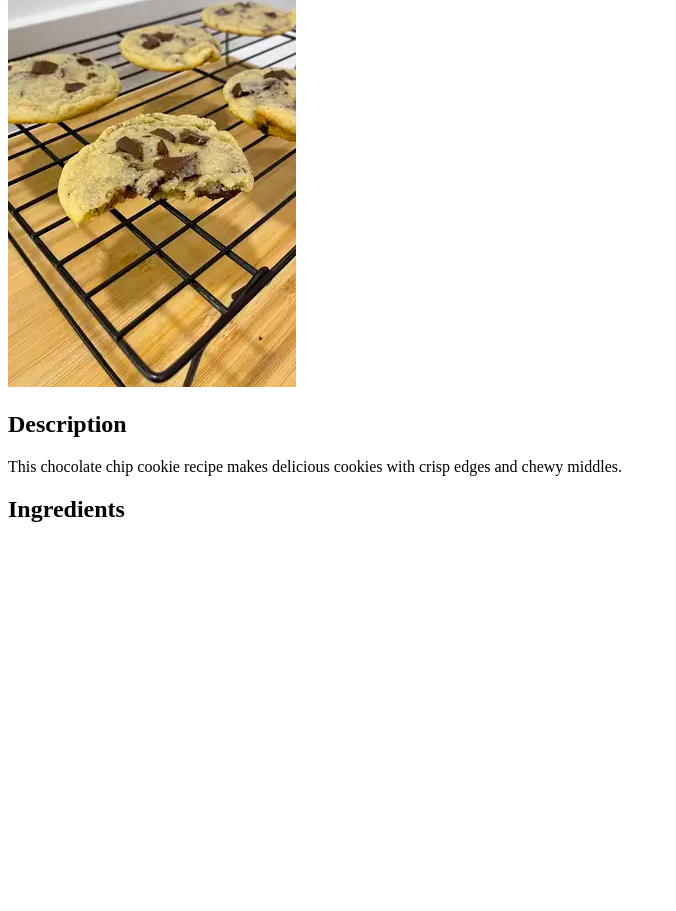
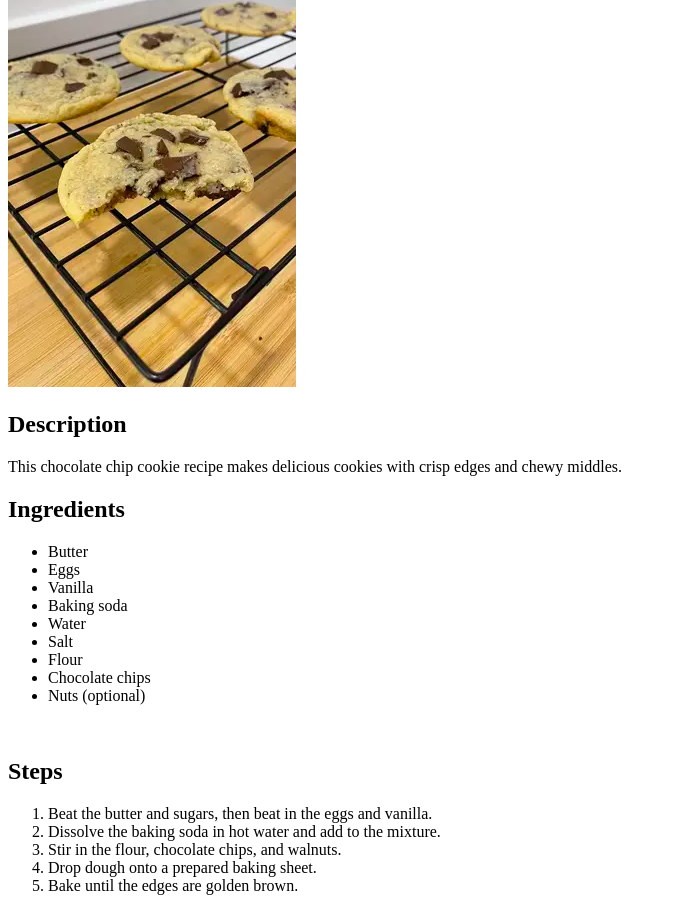
Before and after one commit to Kantere19/odin-recipes, a plain HTML site: page recipes/chocolate-chips-cookies.html in a window 1280 px wide. Shown: the part 205-1116 px from the top of the page, without its empty margins (0-676 px from the left). Before the commit the page ends 800 px from the top, so only its background shows below. Drawn offline with Linux system fonts and the light colour scheme.

```diff
--- a/recipes/chocolate-chips-cookies.html
+++ b/recipes/chocolate-chips-cookies.html
@@ -11,10 +11,41 @@
 
         <img src="../images/image.webp">
 
+        <br>
+
         <h2>Description</h2>
 
-        <p>This chocolate chip cookie recipe makes delicious cookies with crisp edges and chewy middles.<p>
+            <p>This chocolate chip cookie recipe makes delicious cookies with crisp edges and chewy middles.<p>
 
         <h2>Ingredients</h2>
+
+            <ul>
+                <li>Butter</li>
+                <li>Eggs</li>
+                <li>Vanilla</li>
+                <li>Baking soda</li>
+                <li>Water</li>
+                <li>Salt</li>
+                <li>Flour</li>
+                <li>Chocolate chips</li>
+                <li>Nuts (optional)</li>
+            </ul>
+
+
+        <br>
+
+        <h2>Steps</h2>
+
+            <ol>
+                <li>Beat the butter and sugars, then beat in the eggs and vanilla.</li>
+                <li>Dissolve the baking soda in hot water and add to the mixture.
+                </li>
+                <li>Stir in the flour, chocolate chips, and walnuts.
+                </li>
+                <li>Drop dough onto a prepared baking sheet.
+                </li>
+                <li>Bake until the edges are golden brown.
+                </li>
+            </ol>
     </body>
 </html>
```
